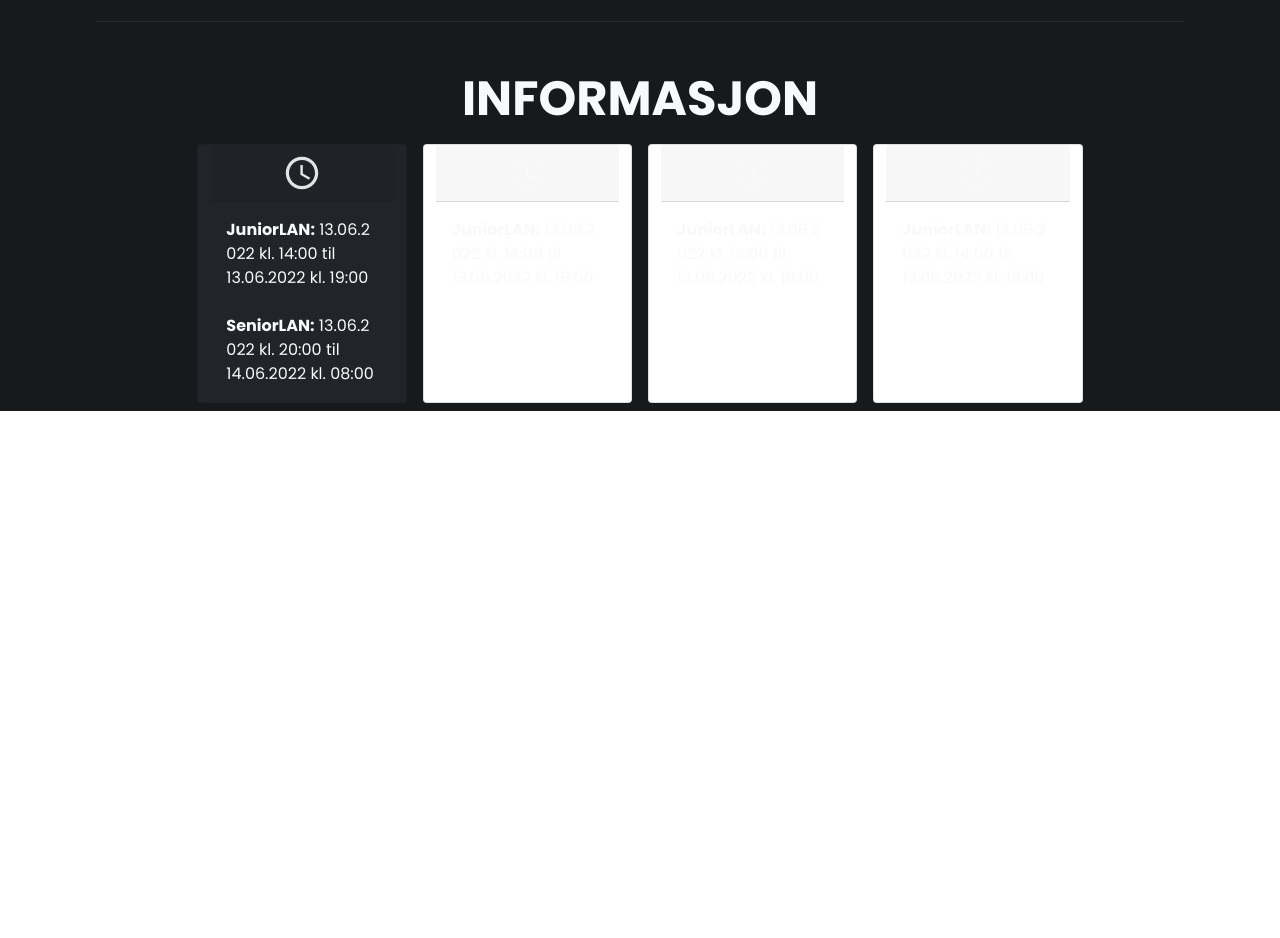
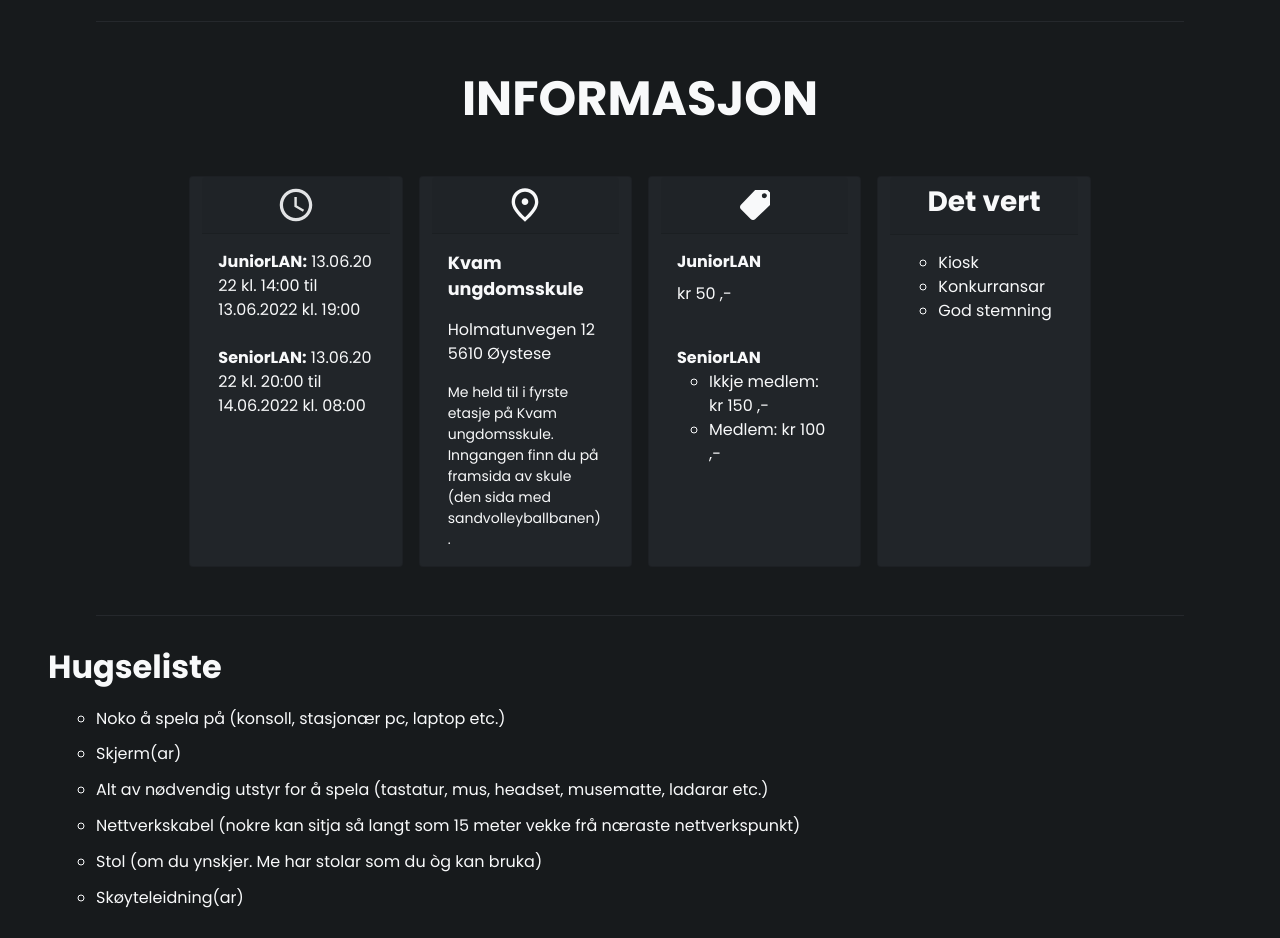
Before and after one commit to danielols3n/kvammalan, a React (Create React App) app: page / in a window 1280 px wide. Shown: the part 920-1858 px from the top of the page. Before the commit the page ends 1331 px from the top, so only its background shows below. Built offline with nearby package versions, Linux system fonts and the light colour scheme.

Commit message:
Continued on homepage, added all necessary info and added "hugseliste"

```diff
--- a/src/css/Home.css
+++ b/src/css/Home.css
@@ -23,3 +23,11 @@
     background-color: #25282c;
     margin: auto;
 }
+
+.todo-list li {
+    margin: 1% 0;
+}
+
+.todo-list {
+    margin-left: 5%;
+}
--- a/src/pages/Home.js
+++ b/src/pages/Home.js
@@ -2,7 +2,8 @@ import React from "react";
 import { Button, Card, Container, NavLink, Row } from "react-bootstrap";
 import NavbarComponent from "../components/navbar/Navbar";
 import "../css/Home.css";
-import { IoMdTime } from 'react-icons/io'
+import { IoMdTime, IoMdPricetag } from 'react-icons/io'
+import { MdOutlinePlace } from 'react-icons/md'
 
 function Home() {
   return(
@@ -37,11 +38,11 @@ function Home() {
             </div>
           </Container>
           <div className="divider"></div>
-          <Container className="d-flex flex-column" fluid>
-            <h1 className="fw-bolder display-5 mt-5 align-self-center">INFORMASJON</h1>
-            <Container fluid className="d-flex">
-              <Row lg={3} md={3} sm={1} className="d-flex justify-content-center">
-                <Card className="col-lg-2 m-2" bg='dark'>
+          <Container className="d-flex flex-column m-0 p-0" fluid>
+            <h1 className="fw-bolder display-5 mt-5 align-self-center mb-5">INFORMASJON</h1>
+            <Container fluid className="d-flex m-0 p-0 mb-5">
+              <Row className="d-flex justify-content-center m-auto p-0">
+                <Card className="col-lg-2 mx-2" bg='dark'>
                   <Card.Header className="d-flex justify-content-center">
                     <IoMdTime size='2.5rem' />
                   </Card.Header>
@@ -55,32 +56,64 @@ function Home() {
                     </div>
                   </Card.Body>
                 </Card>
-                <Card className="col-lg-2 m-2">
+                <Card bg='dark' className="col-lg-2 mx-2">
                   <Card.Header className="d-flex justify-content-center">
-                    <IoMdTime size='2.5rem' />
+                    <MdOutlinePlace size='2.5rem' />
+                  </Card.Header>
+                  <Card.Body className="d-flex flex-column">
+                    <b style={{ alignSelf: 'center', fontSize: '1.1rem' }}>Kvam ungdomsskule</b>
+                    <p className="m-0 mt-3">Holmatunvegen 12</p>
+                    <p>5610 Øystese</p>
+                    <small>
+                      Me held til i fyrste etasje på Kvam ungdomsskule.
+                      Inngangen finn du på framsida av skule
+                      (den sida med sandvolleyballbanen).
+                    </small>
+                  </Card.Body>
+                </Card>
+                <Card bg='dark' className="col-lg-2 mx-2">
+                  <Card.Header className="d-flex justify-content-center">
+                    <IoMdPricetag size='2.5rem' />
                   </Card.Header>
                   <Card.Body>
-                    <b>JuniorLAN:</b>&nbsp;13.06.2022 kl. 14:00 til 13.06.2022 kl. 19:00
+                    <b>JuniorLAN</b>
+                    <br></br>
+                    <p className="mt-2">kr 50 ,-</p>
+                    <br></br>
+                    <b>SeniorLAN</b>
+                    <br></br>
+                    <ul style={{ listStyleType: 'circle' }}>
+                      <li>Ikkje medlem: kr 150 ,-</li>
+                      <li>Medlem: kr 100 ,-</li>
+                    </ul>
                   </Card.Body>
                 </Card>
-                <Card className="col-lg-2 m-2">
+                <Card bg='dark' className="col-lg-2 mx-2">
                   <Card.Header className="d-flex justify-content-center">
-                    <IoMdTime size='2.5rem' />
+                    <h3 className="fw-bolder">Det vert</h3>
                   </Card.Header>
                   <Card.Body>
-                    <b>JuniorLAN:</b>&nbsp;13.06.2022 kl. 14:00 til 13.06.2022 kl. 19:00
-                  </Card.Body>
-                </Card>
-                <Card className="col-lg-2 m-2">
-                  <Card.Header className="d-flex justify-content-center">
-                    <IoMdTime size='2.5rem' />
-                  </Card.Header>
-                  <Card.Body>
-                    <b>JuniorLAN:</b>&nbsp;13.06.2022 kl. 14:00 til 13.06.2022 kl. 19:00
+                    <ul style={{ listStyleType: 'circle' }}>
+                      <li>Kiosk</li>
+                      <li>Konkurransar</li>
+                      <li>God stemning</li>
+                    </ul>
                   </Card.Body>
                 </Card>
               </Row>
             </Container>
+          </Container>
+          <div className="divider"></div>
+          <Container fluid className="d-flex flex-column m-0 p-0 mt-3">
+            <h2 className="mx-5 mt-3 fw-bolder">Hugseliste</h2>
+            <ul className="todo-list" style={{ listStyleType: 'circle' }}>
+              <li>Noko å spela på (konsoll, stasjonær pc, laptop etc.)</li>
+              <li>Skjerm(ar)</li>
+              <li>Alt av nødvendig utstyr for å spela (tastatur, mus, headset, musematte, ladarar etc.)</li>
+              <li>Nettverkskabel (nokre kan sitja så langt som 15 meter vekke frå næraste nettverkspunkt)</li>
+              <li>Stol (om du ynskjer. Me har stolar som du òg kan bruka)</li>
+              <li>Skøyteleidning(ar)</li>
+            </ul>
           </Container>
       </Container>
   )
```
